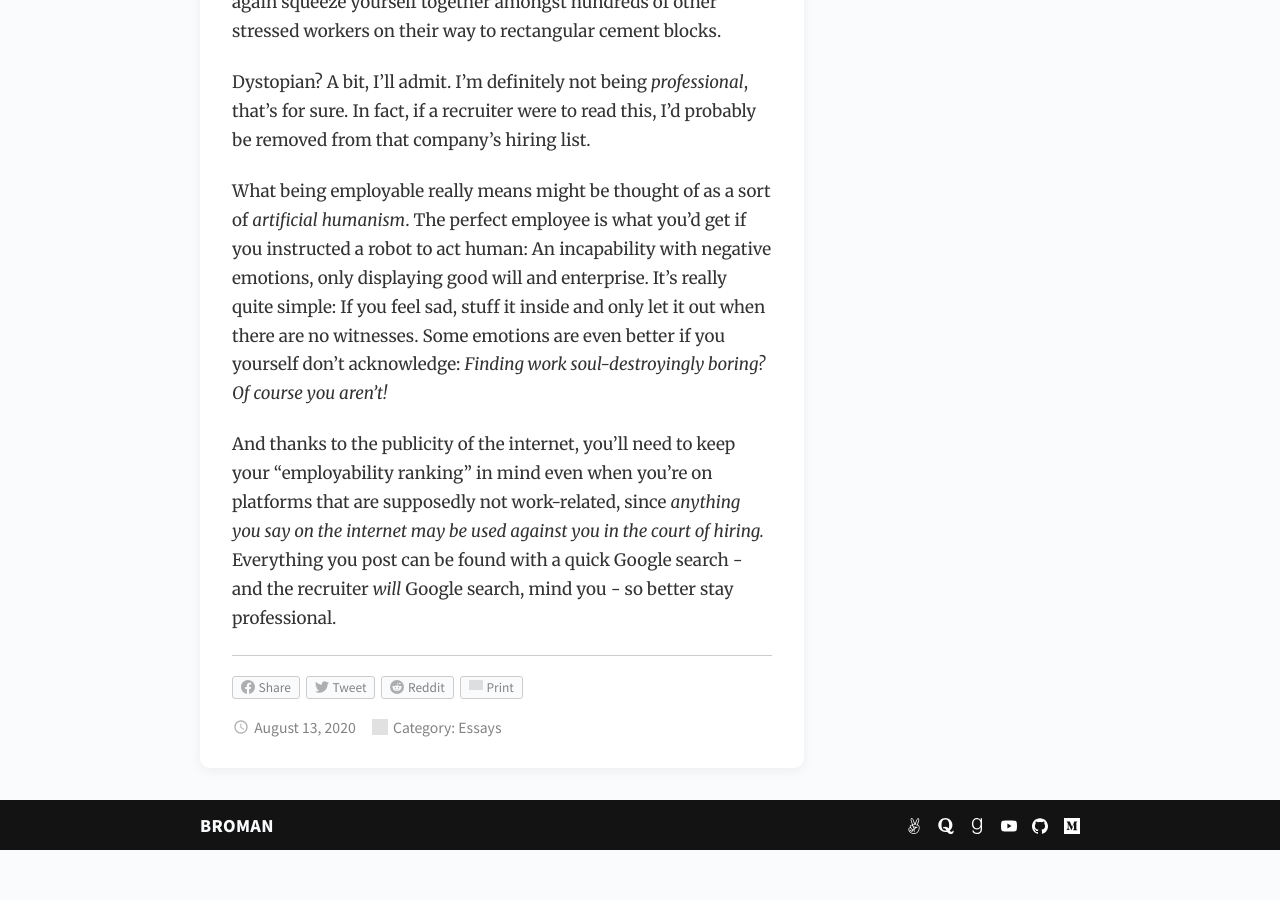
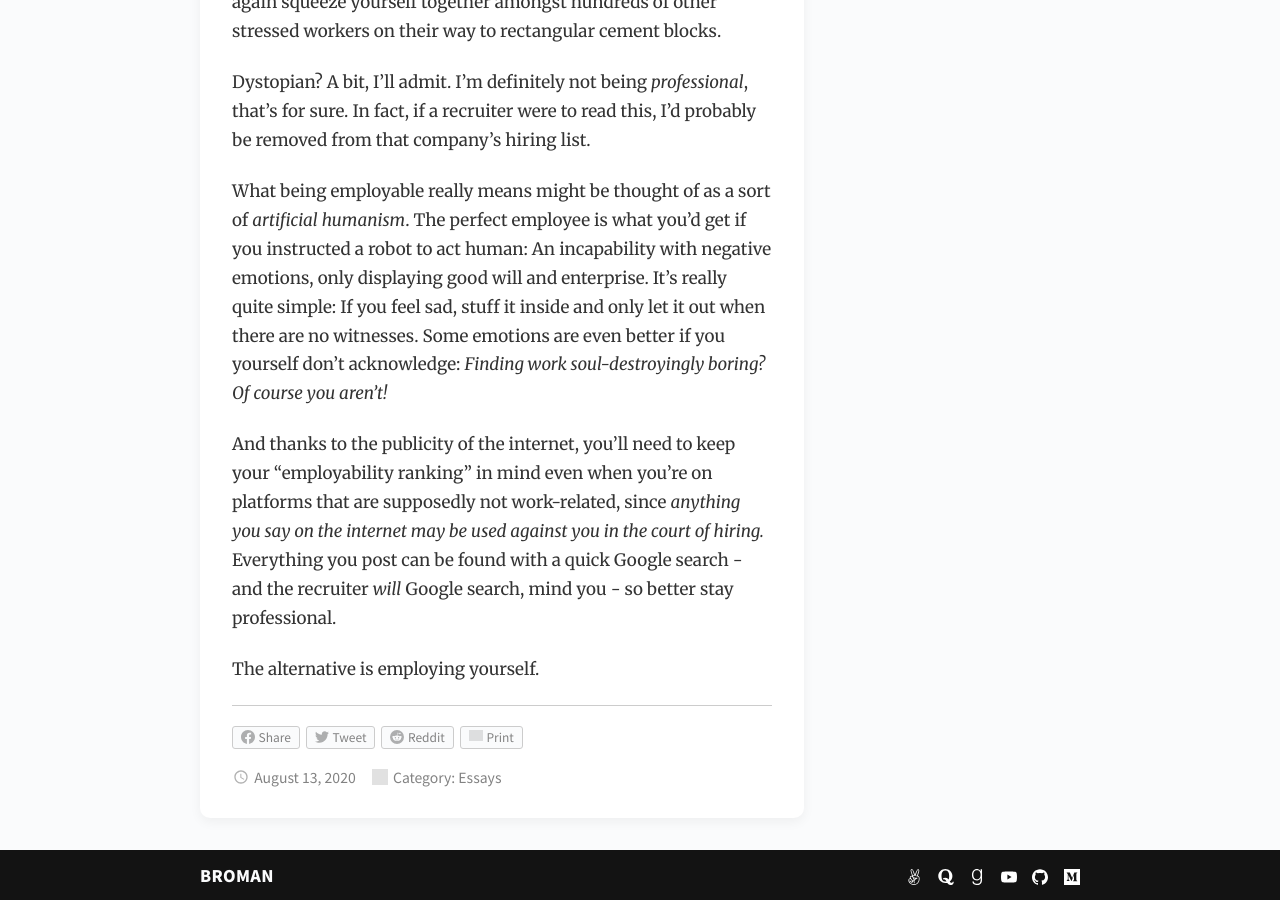
Before and after one commit to gdbroman/broman.blog, a Jekyll site: the page built from _posts/2020/2020-08-13-artificial-humanism.md, in a window 1280 px wide and 900 px high, scrolled down 1383 px. Built offline with Jekyll 4.4.1, drawn with Linux system fonts in a browser that asks for light colours; before the commit the page ends 2233 px from its top, so only the background shows below that; grey boxes are pictures that could not be loaded.

Commit message:
revision

```diff
--- a/_posts/2020/2020-08-13-artificial-humanism.md
+++ b/_posts/2020/2020-08-13-artificial-humanism.md
@@ -16,3 +16,5 @@ Dystopian? A bit, I’ll admit. I'm definitely not being _professional_, that's
 What being employable really means might be thought of as a sort of _artificial humanism_. The perfect employee is what you’d get if you instructed a robot to act human: An incapability with negative emotions, only displaying good will and enterprise. It's really quite simple: If you feel sad, stuff it inside and only let it out when there are no witnesses. Some emotions are even better if you yourself don’t acknowledge: _Finding work soul-destroyingly boring? Of course you aren’t!_
 
 And thanks to the publicity of the internet, you'll need to keep your “employability ranking” in mind even when you're on platforms that are supposedly not work-related, since _anything you say on the internet may be used against you in the court of hiring._ Everything you post can be found with a quick Google search - and the recruiter _will_ Google search, mind you - so better stay professional.
+
+The alternative is employing yourself.
```
